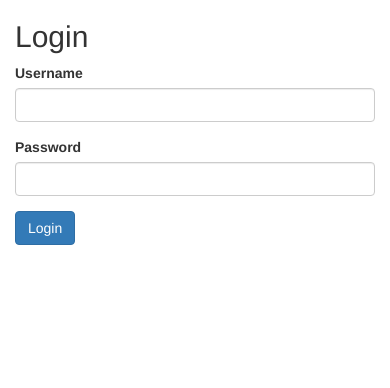
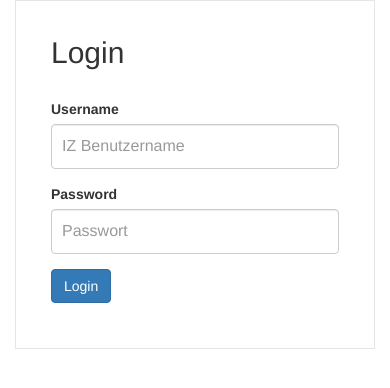
Before and after one commit to bipolarwth/thingyidk, a website: page app/index.html in a window 390 px wide. Drawn offline with Linux system fonts and the light colour scheme; some packages are replaced by stand-ins of ours.

Commit message:
Final Bugfixes like Login Form, mobile device tag, paging and mobile size.

```diff
--- a/app/app.css
+++ b/app/app.css
@@ -5,6 +5,30 @@
   border-bottom: 0.1em solid black;
   margin-bottom: 2em;
   padding: 0 0 0.5em;
+}
+
+.form-signin {
+  max-width: 380px;
+  padding: 15px 35px 45px;
+  margin: 0 auto;
+  background-color: #fff;
+  border: 1px solid rgba(0,0,0,0.1);
+
+.form-signin-heading {
+  margin-bottom: 30px;
+}
+
+.form-control {
+  position: relative;
+  font-size: 16px;
+  height: auto;
+  padding: 10px;
+  @include box-sizing(border-box);
+
+  &
+  :focus {
+    z-index: 2;
+  }
 }
 
 .menu:before {
--- a/app/index.html
+++ b/app/index.html
@@ -20,7 +20,7 @@
 <!--<button class="btn btn-default" ng-click="refresh()">&gt;&gt; (ext)</button>-->
 
 <div ng-controller="MainController">
-  <div class="col-md-6 col-md-offset-3">
+  <div class="container-fluid">
     <!--<div ng-show="vm.error" class="alert alert-danger">{{vm.error}}</div>-->
 
     <!--<input type="text" name="test" class="form-control" ng-model="scopeTest" required />-->
@@ -28,19 +28,19 @@
     <offer-popup-template></offer-popup-template>
     <company-popup-template></company-popup-template>
 
-    <form name="form" ng-hide="loggedIn" ng-submit="login()" role="form">
+    <form class="form-signin" name="form" ng-hide="loggedIn" ng-submit="login()" role="form">
 
-      <h2>Login</h2>
+      <h2 class="form-signin-heading">Login</h2>
 
       <div class="form-group" ng-class="{ 'has-error': form.username.$dirty && form.username.$error.required }">
         <label for="username">Username</label>
-        <input type="text" name="username" id="username" class="form-control" ng-model="user.name" required />
+        <input type="text" name="username" id="username" class="form-control" ng-model="user.name" placeholder="IZ Benutzername" required />
         <span ng-show="form.username.$dirty && form.username.$error.required" class="help-block">Username is required</span>
       </div>
 
       <div class="form-group" ng-class="{ 'has-error': form.password.$dirty && form.password.$error.required }">
         <label for="password">Password</label>
-        <input type="password" name="password" id="password" class="form-control" ng-model="user.password" required />
+        <input type="password" name="password" id="password" class="form-control" ng-model="user.password" placeholder="Passwort" required />
         <span ng-show="form.password.$dirty && form.password.$error.required" class="help-block">Password is required</span>
       </div>
 
@@ -50,7 +50,7 @@
     </form>
 
     <form name="form" ng-show="loggedIn" ng-submit="logout()" role="form">
-      <div class="form-actions">
+      <div align="right" style="margin: 10px;" class="form-actions">
         <button type="submit" class="btn btn-primary">Logout</button>
       </div>
     </form>
--- a/app/praxisboerse/offerPopupTemplate.html
+++ b/app/praxisboerse/offerPopupTemplate.html
@@ -26,8 +26,8 @@
                 </table>
 
                 <h3>Beschreibung</h3>
-                <p ng-bind="selectedOffer.description"></p>
-
+                <pre ng-bind="selectedOffer.description"></pre>
+                <!--style="white-space: pre;" style="width: 100%;"-->
             </div>
             <div class="modal-footer">
                 <button class="btn btn-primary" type="button" ng-click="ok()">OK</button>
--- a/app/praxisboerse/praxisboerseTemplate.html
+++ b/app/praxisboerse/praxisboerseTemplate.html
@@ -6,9 +6,9 @@
     <div style="margin-left: 5px; margin-right: 5px;">
 
         <h2>Praxisb&ouml;rse</h2>
-        <br>
-        <label>Mobile Device:</label>
-        <label ng-bind="mobileDevice"></label>
+        <!--<br>-->
+        <!--<label>Mobile Device:</label>-->
+        <!--<label ng-bind="mobileDevice"></label>-->
 
         <br>
 
@@ -70,9 +70,9 @@
 
         <div class="paging" ng-show="mobileDevice">
             <button class="btn btn-default" ng-hide="offerResultsStart == 0" ng-click="decrementOfferResultsStart()">&lt;&lt; Previous</button>
-            <label ng-bind="offers.offers.length"></label>
-            <label ng-bind="offers.totalHits"></label>
-            <label ng-bind="offers.totalHits - offerResultsStart"></label>
+            <!--<label ng-bind="offers.offers.length"></label>-->
+            <!--<label ng-bind="offers.totalHits"></label>-->
+            <!--<label ng-bind="offers.totalHits - offerResultsStart"></label>-->
             <button class="btn btn-default" ng-hide="(offers.totalHits - offerResultsStart) <= offerResultsCount" ng-click="incrementOfferResultsStart()">Next &gt;&gt;</button>
         </div>
     </div>
```
